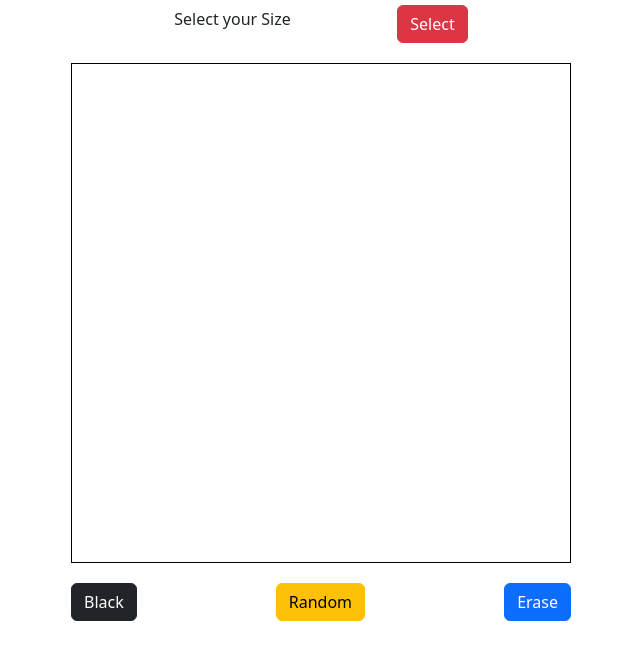
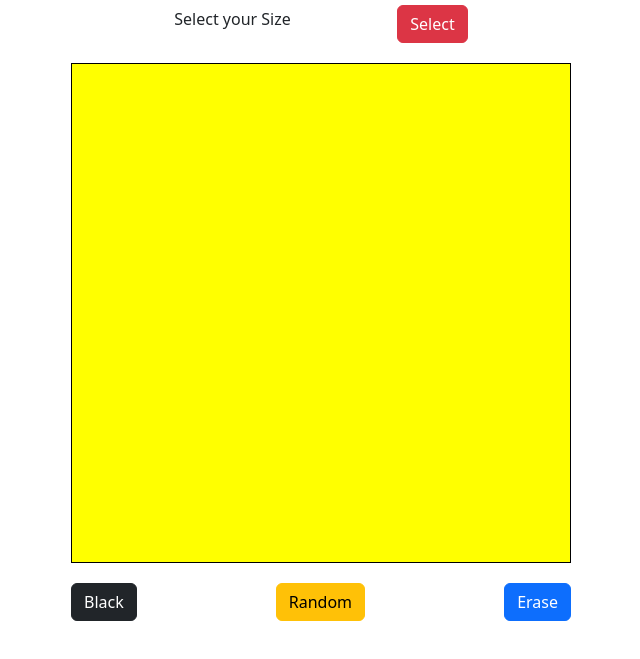
Before and after one commit to ZenPandaOoO/etch-a-sketch, a plain HTML site: page index.html in a window 1280 px wide. Shown: the part 37-696 px from the top of the page, without its empty margins (319-959 px from the left). Drawn offline with nearby package versions, Linux system fonts and the light colour scheme.

Commit message:
createBoard function

```diff
--- a/index.html
+++ b/index.html
@@ -19,6 +19,6 @@
             <button class="btn btn-warning">Random</button>
             <button class="btn btn-primary">Erase</button>
         </div>
-        <script src="index.js"></script>
+        <script src="main.js"></script>
     </body>
 </html>
--- /dev/null
+++ b/main.js
@@ -0,0 +1,19 @@
+document.addEventListener("DOMContentLoaded", function() {
+    createBoard(32);
+    console.log("Hello");
+})
+
+function createBoard(size){
+    let board = document.querySelector(".board");
+
+    board.style.gridTemplateColumns = "repeat(${size}, 1fr)";
+    board.style.gridTemplateRows = "repeat(${size}, 1fr)";
+
+    let numDivs = size * size;
+
+    for(let i = 0; i < numDivs; i++) {
+        let div = document.createElement("div");
+        div.style.backgroundColor = "yellow";
+        board.insertAdjacentElement("beforeend", div);
+    }
+}
```
Also changed, not shown: index.js (deleted).
